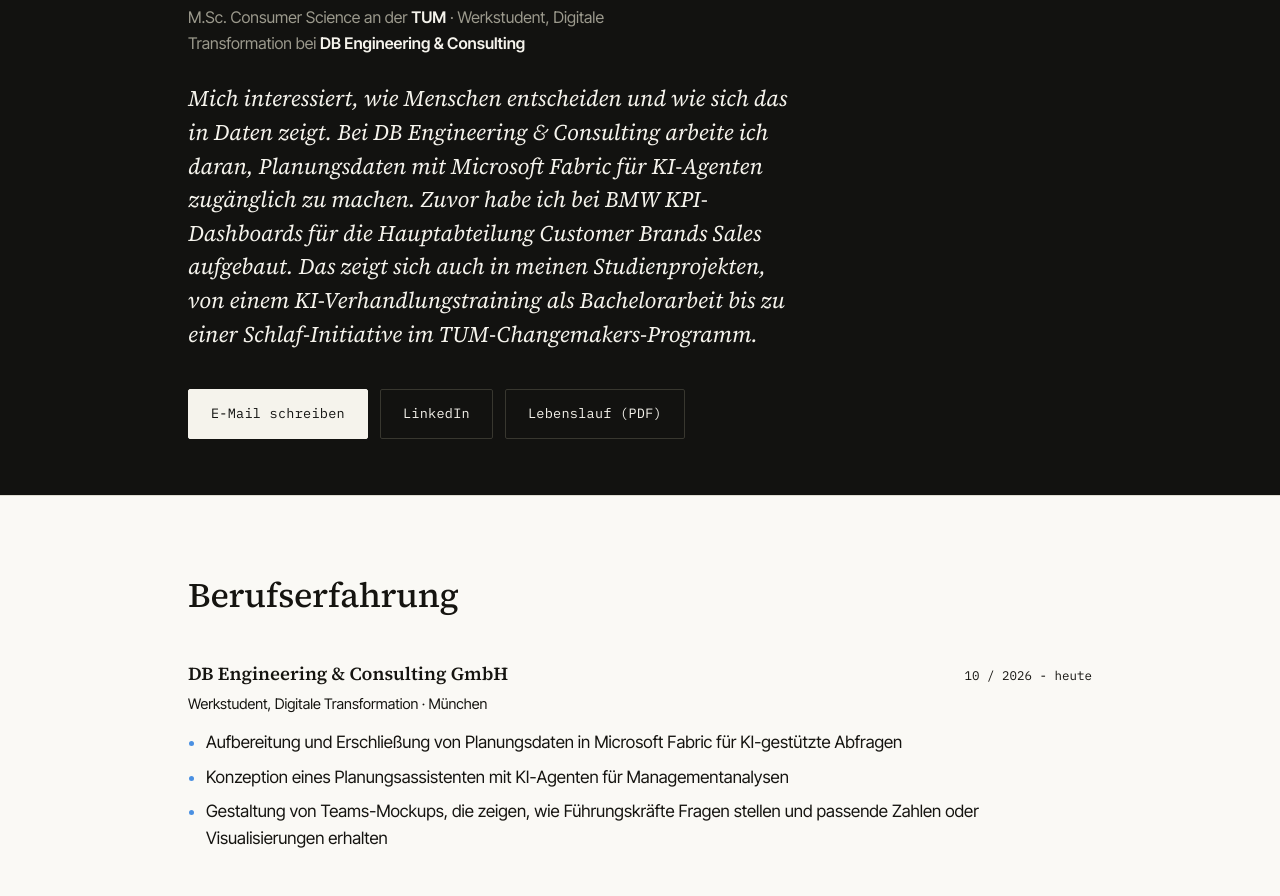
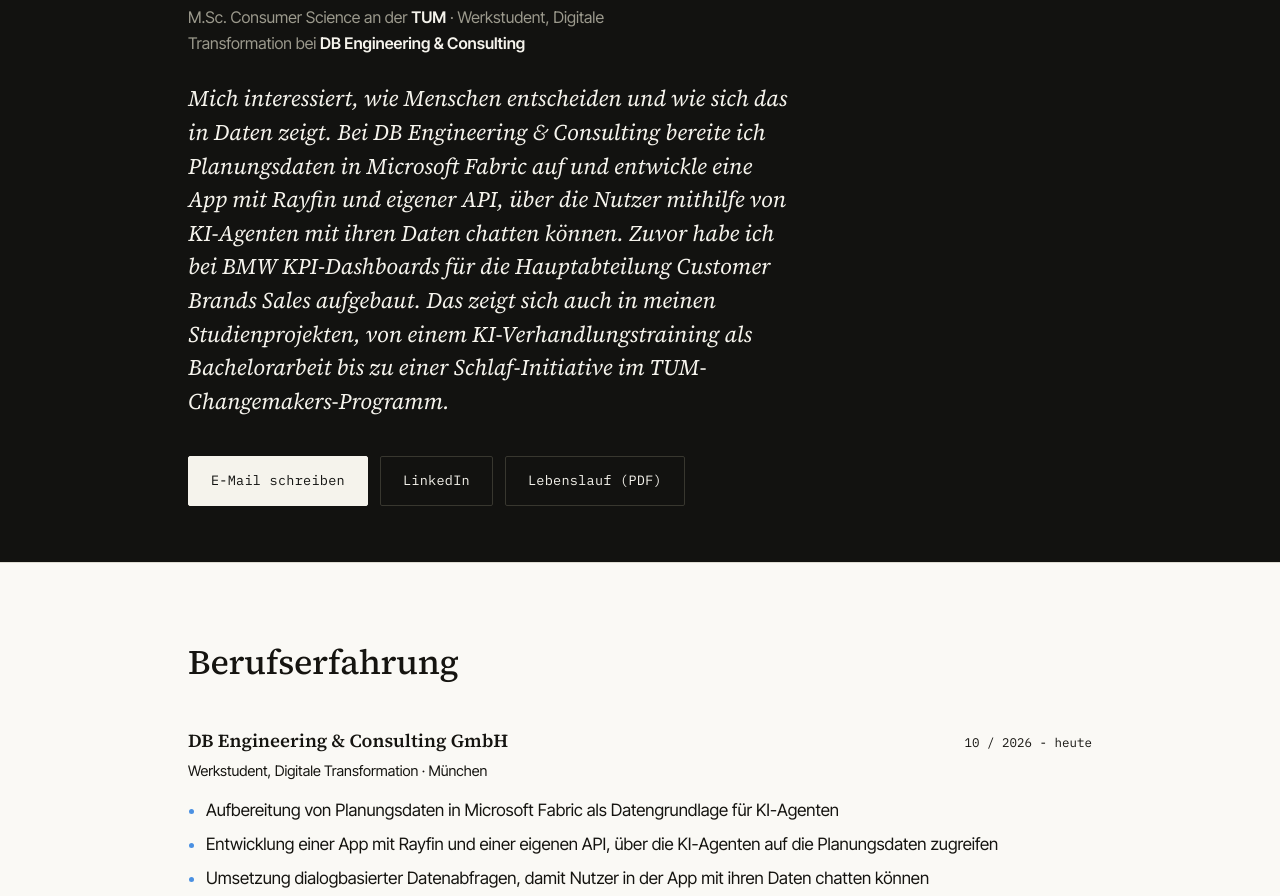
Before and after one commit to stephoooo/stephen-hoffmann, a plain HTML site: page index.html in a window 1280 px wide. Shown: the part 384-1280 px from the top of the page. Drawn offline with Linux system fonts and the light colour scheme.

Commit message:
Clarify DB role around Fabric, Rayfin app and API development
Replace mockup work with the ongoing implementation of data preparation and an app/API enabling AI agents to query planning data through chat. Update the downloadable CV to match.

```diff
--- a/index.html
+++ b/index.html
@@ -428,7 +428,7 @@
           <span class="line"><span class="word">Hoffmann</span></span>
         </h1>
         <p class="hero-role">M.Sc. Consumer Science an der <strong>TUM</strong> &middot; Werkstudent, Digitale Transformation bei <strong>DB Engineering &amp; Consulting</strong></p>
-        <p class="hero-thesis">Mich interessiert, wie Menschen entscheiden und wie sich das in Daten zeigt. Bei DB Engineering &amp; Consulting arbeite ich daran, Planungsdaten mit Microsoft Fabric für KI-Agenten zugänglich zu machen. Zuvor habe ich bei BMW KPI-Dashboards für die Hauptabteilung Customer Brands Sales aufgebaut. Das zeigt sich auch in meinen Studienprojekten, von einem KI-Verhandlungstraining als Bachelorarbeit bis zu einer Schlaf-Initiative im TUM-Changemakers-Programm.</p>
+        <p class="hero-thesis">Mich interessiert, wie Menschen entscheiden und wie sich das in Daten zeigt. Bei DB Engineering &amp; Consulting bereite ich Planungsdaten in Microsoft Fabric auf und entwickle eine App mit Rayfin und eigener API, über die Nutzer mithilfe von KI-Agenten mit ihren Daten chatten können. Zuvor habe ich bei BMW KPI-Dashboards für die Hauptabteilung Customer Brands Sales aufgebaut. Das zeigt sich auch in meinen Studienprojekten, von einem KI-Verhandlungstraining als Bachelorarbeit bis zu einer Schlaf-Initiative im TUM-Changemakers-Programm.</p>
         <div class="cta-row">
           <a class="btn btn-solid" href="mailto:stephen.ernst.hoffmann@gmail.com">E-Mail schreiben</a>
           <a class="btn btn-outline" href="https://linkedin.com/in/stephen-e-hoffmann" target="_blank" rel="noopener">LinkedIn</a>
@@ -457,9 +457,9 @@
         </div>
         <p class="role-sub">Werkstudent, Digitale Transformation &middot; München</p>
         <ul>
-          <li>Aufbereitung und Erschließung von Planungsdaten in Microsoft Fabric für KI-gestützte Abfragen</li>
-          <li>Konzeption eines Planungsassistenten mit KI-Agenten für Managementanalysen</li>
-          <li>Gestaltung von Teams-Mockups, die zeigen, wie Führungskräfte Fragen stellen und passende Zahlen oder Visualisierungen erhalten</li>
+          <li>Aufbereitung von Planungsdaten in Microsoft Fabric als Datengrundlage für KI-Agenten</li>
+          <li>Entwicklung einer App mit Rayfin und einer eigenen API, über die KI-Agenten auf die Planungsdaten zugreifen</li>
+          <li>Umsetzung dialogbasierter Datenabfragen, damit Nutzer in der App mit ihren Daten chatten können</li>
         </ul>
       </div>
 
```
Also changed, not shown: 1 other file.
